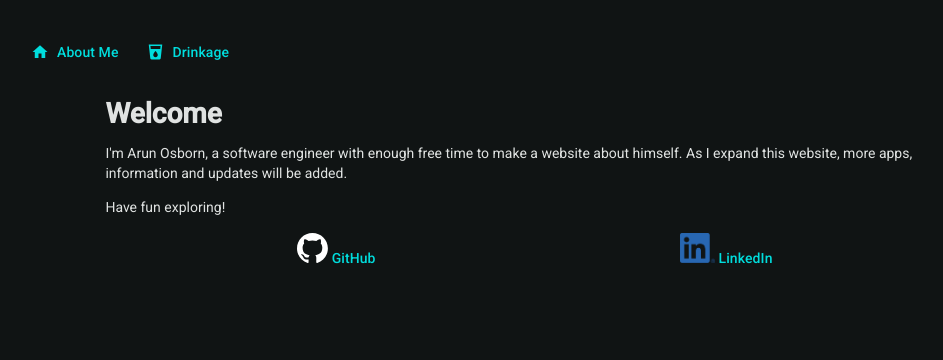
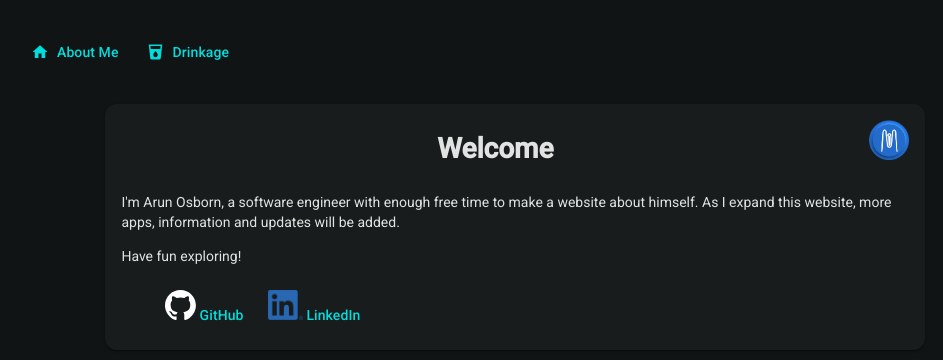
Before and after one commit to ArunOsborn/Portfolio, an Angular app in the folder frontend/portfolio/: page / in a window 1280 px wide. Shown: the top 360 px of the page, without its empty margins (125-1068 px from the left). Built offline with nearby package versions, Linux system fonts and the light colour scheme.

Commit message:
feat: home page put inside a mat-card and other small style changes

```diff
--- a/frontend/portfolio/src/app/home-page/home-page.html
+++ b/frontend/portfolio/src/app/home-page/home-page.html
@@ -1,22 +1,36 @@
 <main>
-    <h1>Welcome</h1>
+    <mat-card>
+        <mat-card-header>
+            <h1>
+                Welcome
+            </h1>
+            <img src="/assets/MUI Arun 17 Blue.png" id="author-image" matTooltip="Arun Osborn">
+        </mat-card-header>
+        <mat-card-content>
             <p>I'm Arun Osborn, a software engineer with enough free time to make a website about himself. As I expand this website, more apps, information and updates will be added.</p>
             <p>Have fun exploring!</p>
-
-    <div class="links">
+        </mat-card-content>
+        <mat-card-actions class="links">
             <ul>
                 <li>
                     <a matButton href="https://github.com/arunosborn/" target="_blank">
+                        <div class="link-continer">
                             <img src="/assets/third-party/github-mark-white.svg" class="link-logo">
+                            <span>
                                 GitHub
+                            </span>
+                        </div>
                     </a>
                 </li>
                 <li>
                     <a matButton href="https://www.linkedin.com/in/arun-osborn-212769172/" target="_blank">
                         <img src="/assets/third-party/LI-In-Bug.png" class="link-logo">
+                        <span>
                             LinkedIn
+                        </span>
                     </a>
                 </li>
             </ul>
-    </div>
+        </mat-card-actions>
+    </mat-card>
 </main>
--- a/frontend/portfolio/src/app/home-page/home-page.scss
+++ b/frontend/portfolio/src/app/home-page/home-page.scss
@@ -9,7 +9,22 @@ li
     list-style-type: none;
 }
 
+li .link-conntaier
+{
+    display: flex;
+}
+
 .link-logo
 {
     height: 30px;
 }
+
+#author-image
+{
+    height: 40px;
+}
+
+mat-card-header
+{
+    justify-content: space-between;
+}
```
Also changed, not shown: frontend/portfolio/src/app/home-page/home-page.ts (+6 -4 lines), frontend/portfolio/public/assets/MUI Arun 17 Blue.png (added). Lines whose indentation alone changed are shown as unchanged.
